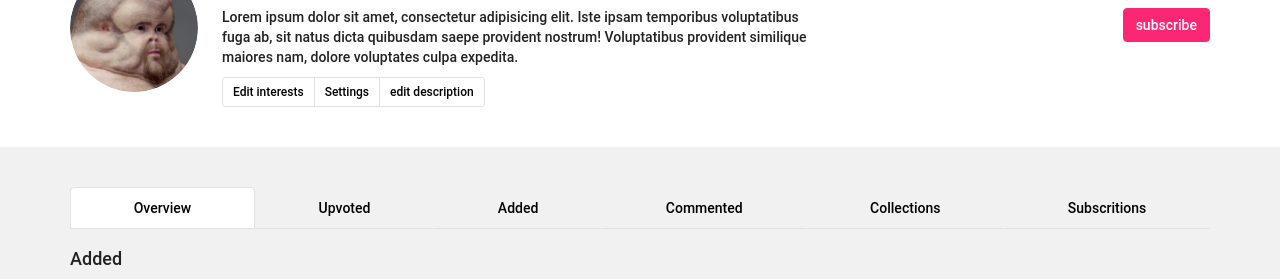
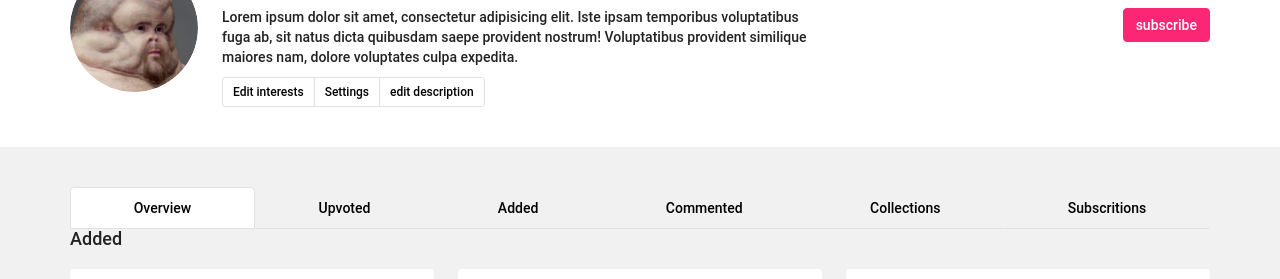
Before and after one commit to didkovsky/epeeqe, a website: page src/my_channel.html in a window 1280 px wide. Shown: the part 516-795 px from the top of the page. Drawn offline with Linux system fonts and the light colour scheme; a web font is replaced by a local one.

Commit message:
Sub-section header padding deleted.

```diff
--- a/src/less/overload.less
+++ b/src/less/overload.less
@@ -256,7 +256,7 @@ input[type="checkbox"], input[type="radio"] {
 
 .sub-section {
   .section-header {
-    padding: 20px 0;
+    padding-bottom: 20px;
 
     h4 {
       margin-top: 0;
```
Also changed, not shown: src/css/style.css, src/css/style.min.css.
